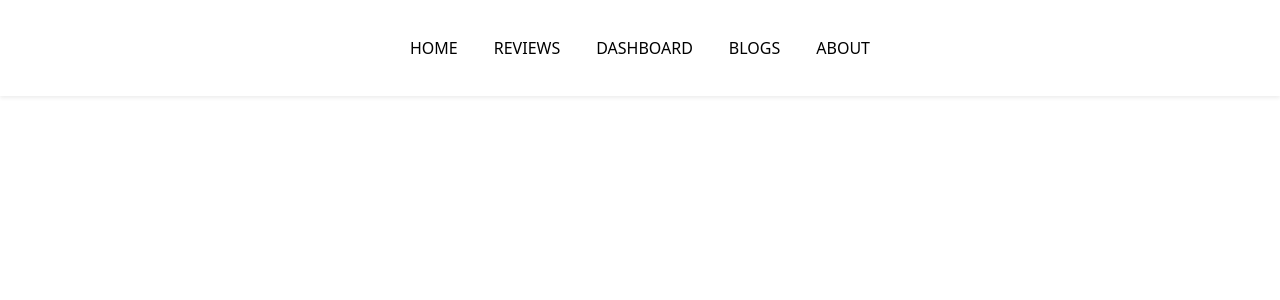
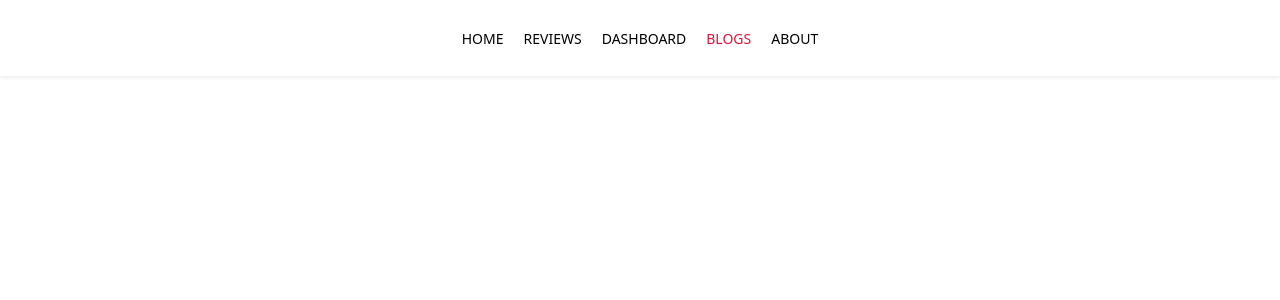
Before and after one commit to amiribnjaman/product-analysis-project-a9, a React (Create React App) app: page /blog in a window 1280 px wide. Shown: the top 300 px of the page. Built offline with nearby package versions, Linux system fonts and the light colour scheme.

Commit message:
Custom active link functionalities added

```diff
--- a/package.json
+++ b/package.json
@@ -12,7 +12,6 @@
     "react-dom": "^17.0.2",
     "react-router-dom": "^6.2.2",
     "react-scripts": "5.0.0",
-    "reactstrap": "^9.0.1",
     "recharts": "^2.1.9",
     "web-vitals": "^2.1.4"
   },
--- /dev/null
+++ b/src/components/CustomActiveLink/CustomActiveLink.js
@@ -0,0 +1,25 @@
+import React from 'react';
+import {
+    Link,
+    useMatch,
+    useResolvedPath,
+} from "react-router-dom";
+
+const CustomActiveLink = ({ children, to, ...props }) => {
+    let resolved = useResolvedPath(to);
+    let match = useMatch({ path: resolved.pathname, end: true });
+
+    return (
+        <div>
+            <Link
+                style={{ color: match ? "Crimson" : "black" }}
+                to={to}
+                {...props}
+            >
+                {children}
+            </Link>
+        </div>
+    );
+};
+
+export default CustomActiveLink;
--- a/src/components/NavBar/NavBar.css
+++ b/src/components/NavBar/NavBar.css
@@ -1,8 +1,10 @@
 .nav{
-    padding: 20px 0;
+    padding: 18px 0;
 }
 .navlink{
     text-decoration: none !important;
     color: #000;
     padding: 0 10px;
+    font-size: 14px;
+    font-weight: 500;
 }
--- a/src/components/NavBar/NavBar.js
+++ b/src/components/NavBar/NavBar.js
@@ -1,6 +1,6 @@
 import React from 'react';
 import { Container, Nav, Navbar } from 'react-bootstrap';
-import { NavLink } from 'react-router-dom';
+import CustomActiveLink from '../CustomActiveLink/CustomActiveLink';
 import './NavBar.css';
 
 
@@ -12,11 +12,12 @@ const NavBar = () => {
                     <Navbar.Toggle aria-controls="basic-navbar-nav" />
                     <Navbar.Collapse id="basic-navbar-nav">
                         <Nav className="mx-auto nav">
-                            <Nav.Link ><NavLink className='navlink' to="/">HOME</NavLink></Nav.Link>
-                            <Nav.Link ><NavLink className='navlink' to="/">REVIEWS</NavLink></Nav.Link>
-                            <Nav.Link ><NavLink className='navlink' to="/">DASHBOARD</NavLink></Nav.Link>
-                            <Nav.Link ><NavLink className='navlink' to="/">BLOGS</NavLink></Nav.Link>
-                            <Nav.Link ><NavLink className='navlink' to="/">ABOUT</NavLink></Nav.Link>
+                            <CustomActiveLink className='navlink' to='/'>HOME</CustomActiveLink>
+                            <CustomActiveLink className='navlink' to='/reviews'>REVIEWS</CustomActiveLink>
+                            <CustomActiveLink className='navlink' to='/dashboard'>DASHBOARD</CustomActiveLink>
+                            <CustomActiveLink className='navlink' to='/blog'>BLOGS</CustomActiveLink>
+                            <CustomActiveLink className='navlink' to='/about'>ABOUT</CustomActiveLink>
+
                         </Nav>
                     </Navbar.Collapse>
                 </Container>
```
